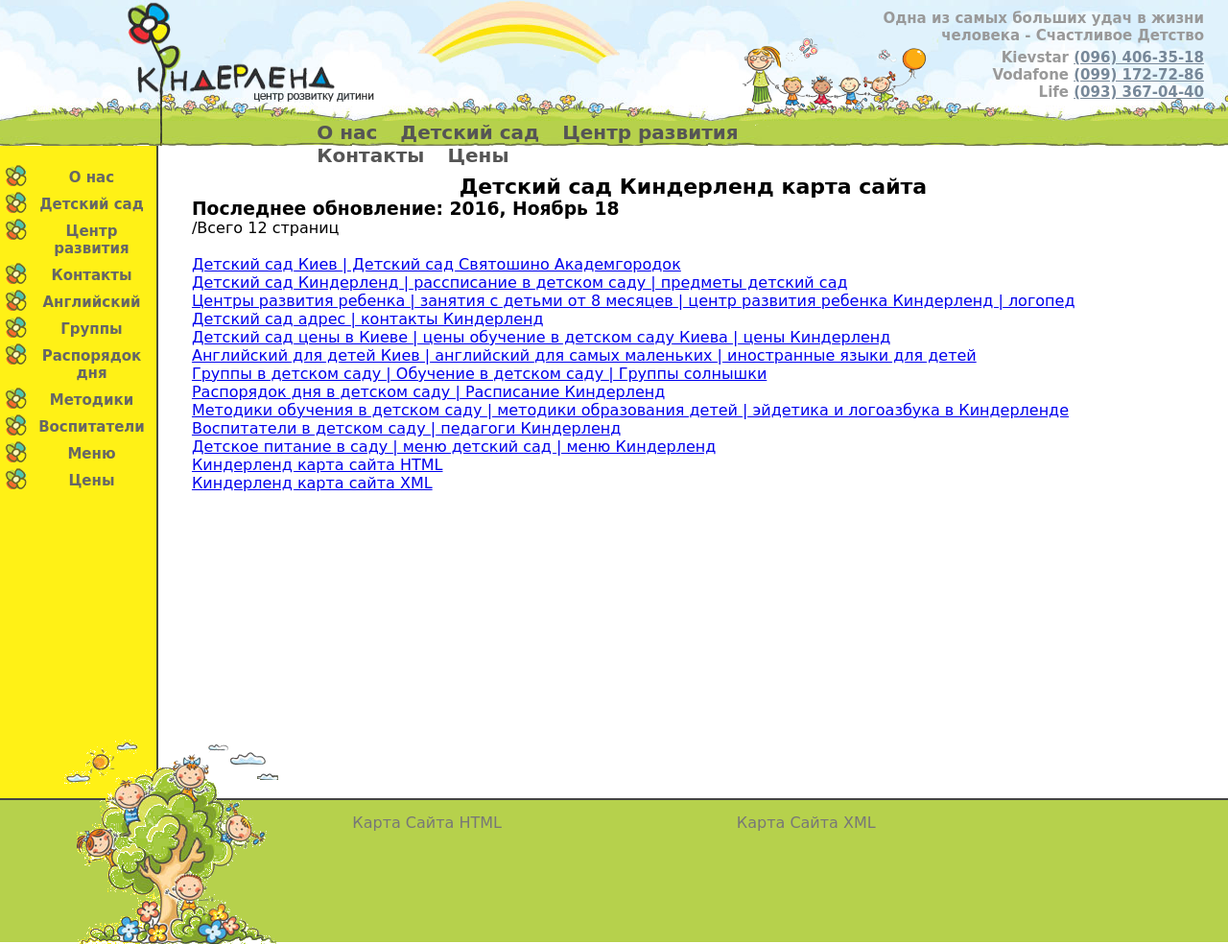
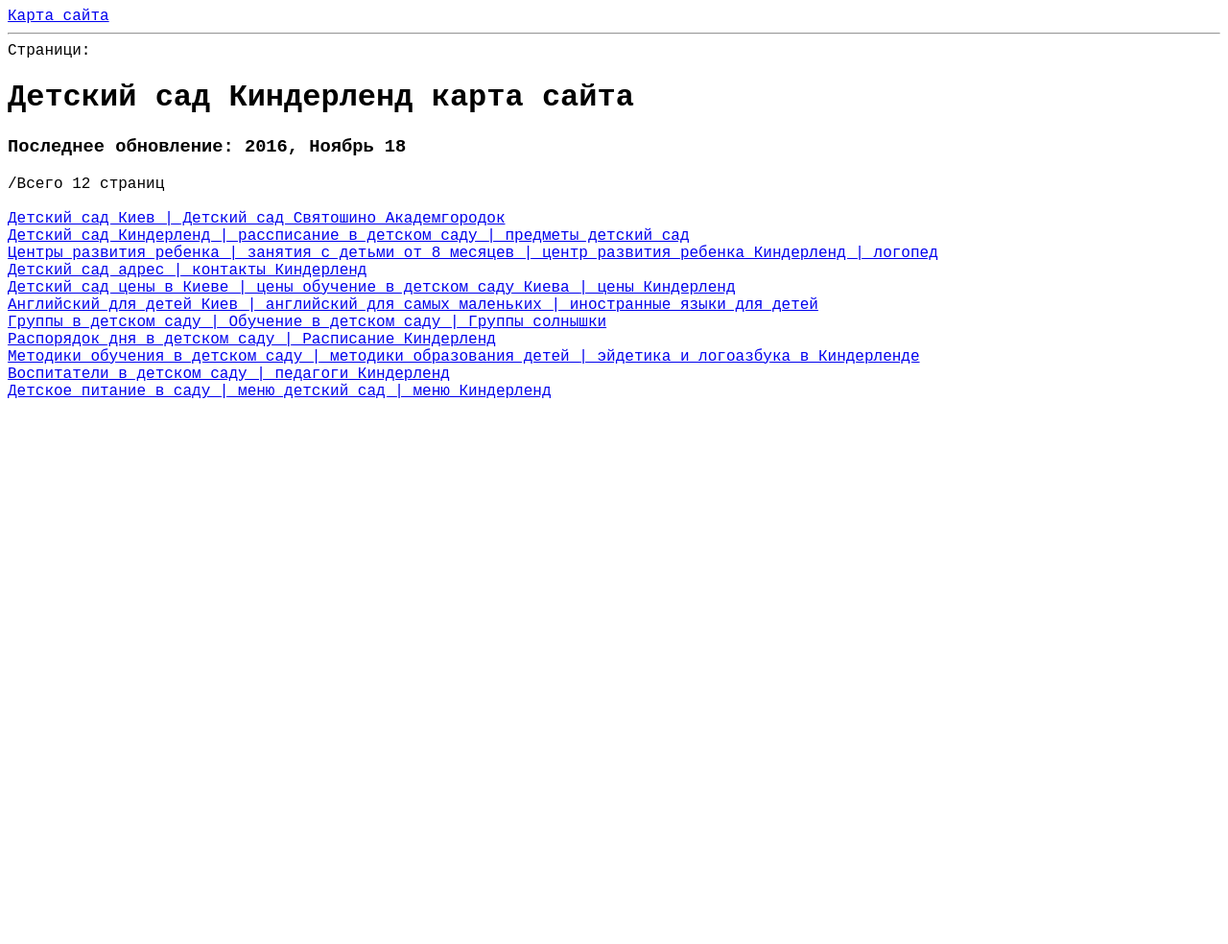
Before and after one commit to pmashchak/kinderlend, a CakePHP app: template app/View/Home/sitemap.ctp in a window 1280 px wide. Shown: the whole page at 96% size. After the commit the page ends 415 px from the top, so only its background shows below. Run offline with PHP 8.4 and a stand-in for CakePHP, Linux system fonts and the light colour scheme; the template is opened without the code that fills it, so the values that code supplies are empty; some libraries are stand-ins or nearby versions; some web fonts are replaced.

Commit message:
Sitemap HTML changes

```diff
--- a/app/Controller/HomeController.php
+++ b/app/Controller/HomeController.php
@@ -66,5 +66,5 @@
 
   public function ceny() { }
 
-  public function sitemap() { }
+  public function sitemap() { $this->layout = false; }
 }
--- a/app/View/Home/sitemap.ctp
+++ b/app/View/Home/sitemap.ctp
@@ -1,3 +1,16 @@
+<html xmlns="http://www.w3.org/1999/xhtml"><head>
+<title>KINDERLAND.ORG.UA: Карта сайта</title>
+<meta name="robots" content="noindex, follow, noarchive">
+<meta http-equiv="Content-Type" content="text/html; charset=utf-8">
+<style>
+  body{font-family:courier new, lucida console;}
+  ul { display: table; margin: 0px; padding: 0 }
+  ul li { width: 300px; list-style: none;  float: left; margin-left:10px;}
+</style>
+</head>
+<body>
+<a href="/sitemap.html">Карта сайта</a>
+<hr>Страници:<br>
 <div id="cont">
     <h1>Детский сад Киндерленд карта сайта</h1>
     <h3>Последнее обновление: 2016, Ноябрь 18</h3>
@@ -41,12 +54,6 @@
                             <tr>
                                 <td class="lpage"><a href="http://kinderland.org.ua/menu" title="Детское питание в саду | меню детский сад | меню Киндерленд">Детское питание в саду | меню детский сад | меню Киндерленд</a></td>
                             </tr>
-                            <tr>
-                                <td class="lpage"><a href="http://kinderland.org.ua/sitemap.html" title="Киндерленд карта сайта HTML">Киндерленд карта сайта HTML</a></td>
-                            </tr>
-                            <tr>
-                                <td class="lpage"><a href="http://kinderland.org.ua/sitemap.xml" title="Киндерленд карта сайта XML">Киндерленд карта сайта XML</a></td>
-                            </tr>
                         </tbody>
                     </table>
                 </td>
@@ -54,3 +61,4 @@
         </tbody>
     </table>
 </div>
+</body></html>
--- a/app/webroot/robots.txt
+++ b/app/webroot/robots.txt
@@ -1,4 +1,6 @@
 User-agent: *
 Allow: /
 
+Sitemap: http://kinderland.org.ua/sitemap.xml
+Sitemap: http://kinderland.org.ua/sitemap.html
 Host: kinderland.org.ua
```
